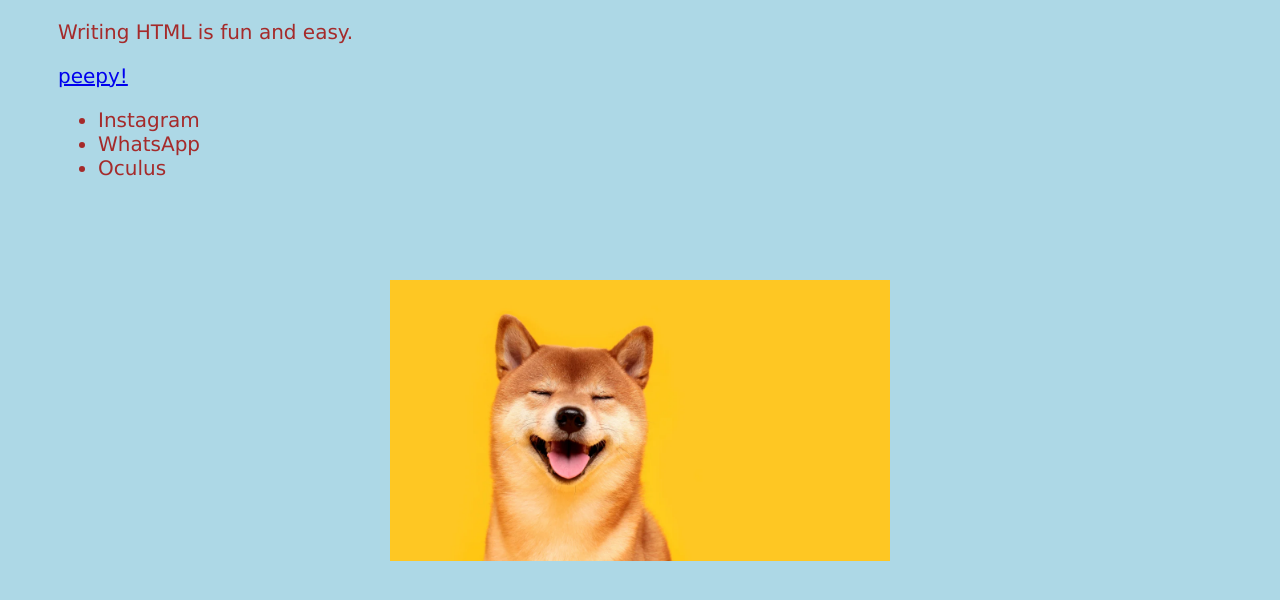
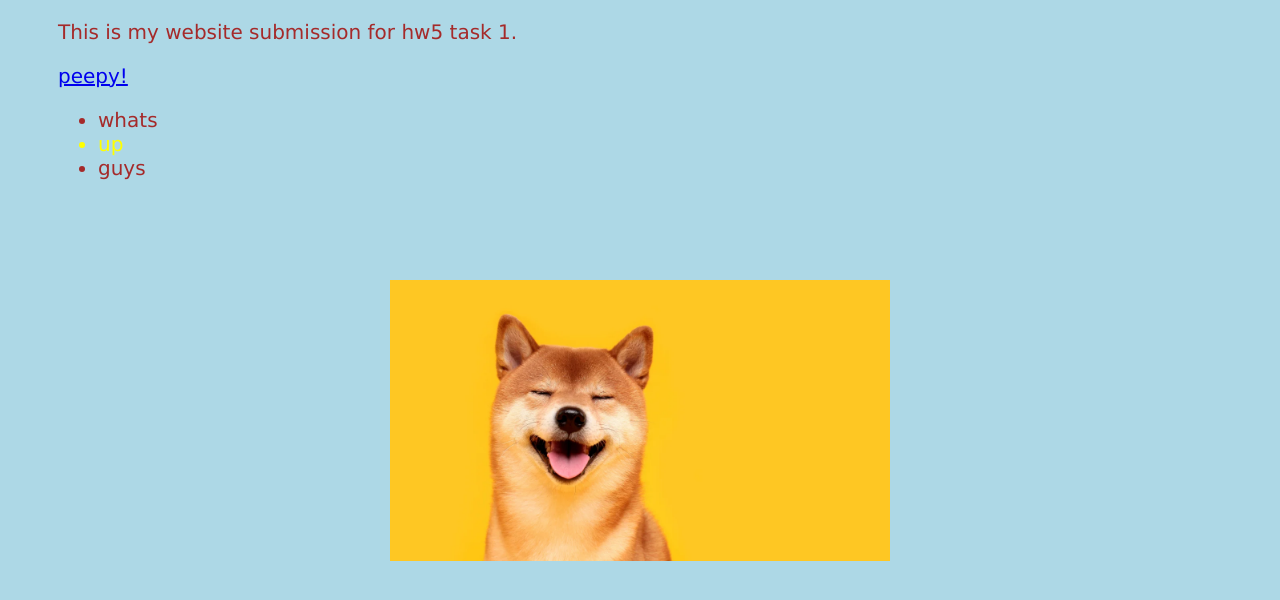
Before and after one commit to zacharyyeo/zacharyyeo.github.io, a plain HTML site: page index.html in a window 1280 px wide. Shown: the part 142-742 px from the top of the page. Drawn offline with Linux system fonts and the light colour scheme.

Commit message:
fourth commit

```diff
--- a/index.html
+++ b/index.html
@@ -1,7 +1,7 @@
 <!DOCTYPE html>
 <html lang="en">
 <head>
-  <title>Welcome to HTML</title>
+  <title>zach ee461L hw5</title>
   <link rel="stylesheet" href="stylesheet.css">
   <meta charset="UTF-8">
   <meta name="description" content="zach ee461L hw5">
@@ -16,16 +16,16 @@
 
 </div>
 <div class = "div2">
-  <p class = "Brown"> Writing HTML is fun and easy.
+  <p class = "Brown"> This is my website submission for hw5 task 1.
 
   </p>
   <p class = "Brown">
     <a href="https://www.youtube.com/watch?v=Yep6GVM0IYs">peepy!</a>
   </p>
   <ul class = "Brown">
-    <li>Instagram</li>
-    <li>WhatsApp</li>
-    <li>Oculus</li>
+    <li>whats</li>
+    <li id="up">up</li>
+    <li>guys</li>
   </ul>
 </div>
 <div class = "center">
--- a/stylesheet.css
+++ b/stylesheet.css
@@ -14,7 +14,7 @@ body {
   margin-left: 50px;
 }
 .center{
-    text-align: center;
+  text-align: center;
 }
 h1 {
   color: white;
@@ -29,6 +29,10 @@ h1 {
 }
 
 a:hover {
-    color: green;
-    background: yellow;
+  color: green;
+  background: yellow;
 }
+
+#up {
+  color: yellow;
+}
```
